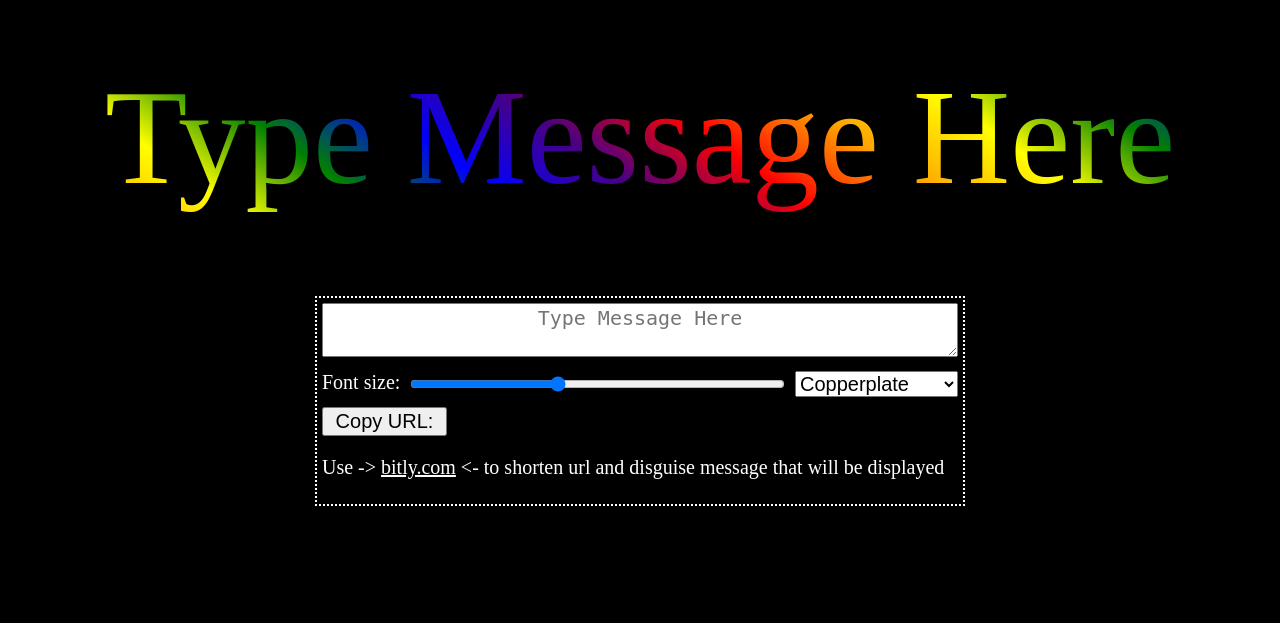
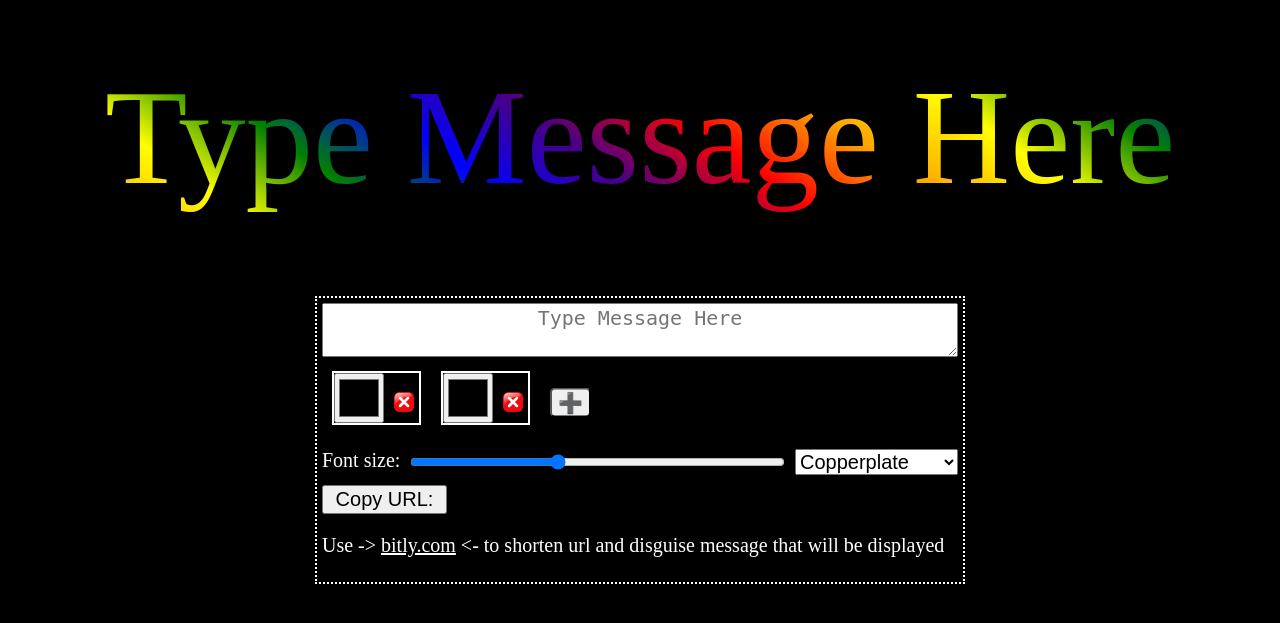
Before and after one commit to Joe11000/rainbow-text, a PHP site: page /index.html in a window 1280 px wide. Shown: the top 623 px of the page. Run offline with PHP 8.4, Linux system fonts and the light colour scheme.

Commit message:
transfered css to scss, and added color inputs on screen

```diff
--- a/index.css
+++ b/index.css
@@ -1,66 +1,49 @@
 @font-face {
   font-family: 'bioshock';
-    src: url('fonts/bioshock.ttf');
-  }
+  src: url("fonts/bioshock.ttf"); }
 @font-face {
   font-family: 'angel';
-    src: url('fonts/angel.otf');
-  }
+  src: url("fonts/angel.otf"); }
 @font-face {
   font-family: 'billion_stars';
-    src: url('fonts/billion_stars.ttf');
-  }
+  src: url("fonts/billion_stars.ttf"); }
 @font-face {
   font-family: 'billy_argel';
-    src: url('fonts/billy_argel.otf');
-  }
+  src: url("fonts/billy_argel.otf"); }
 @font-face {
   font-family: 'collegiateHeavyOutline.ttf';
-    src: url('fonts/collegiateHeavyOutline.ttf.tff');
-  }
+  src: url("fonts/collegiateHeavyOutline.ttf.tff"); }
 @font-face {
   font-family: 'cookie_monster';
-    src: url('fonts/cookie_monster.ttf');
-  }
+  src: url("fonts/cookie_monster.ttf"); }
 @font-face {
   font-family: 'diploma';
-    src: url('fonts/diploma.ttf');
-  }
+  src: url("fonts/diploma.ttf"); }
 @font-face {
   font-family: 'disney';
-    src: url('fonts/disney.ttf');
-  }
+  src: url("fonts/disney.ttf"); }
 @font-face {
   font-family: 'mothman';
-    src: url('fonts/mothman.ttf');
-  }
+  src: url("fonts/mothman.ttf"); }
 @font-face {
   font-family: 'mardian';
-    src: url('fonts/mardian.ttf');
-  }
+  src: url("fonts/mardian.ttf"); }
 @font-face {
   font-family: 'mrb';
-    src: url('fonts/mrb.ttf');
-  }
+  src: url("fonts/mrb.ttf"); }
 @font-face {
   font-family: 'respective';
-    src: url('fonts/respective.ttf');
-  }
+  src: url("fonts/respective.ttf"); }
 @font-face {
   font-family: 'sport';
-    src: url('fonts/sport.ttf');
-  }
+  src: url("fonts/sport.ttf"); }
 @font-face {
   font-family: 'xiomara_script';
-    src: url('fonts/xiomara_script.ttf');
-  }
-
-  body{
-    background: black;
-  }
-  body *{
-    box-sizing: border-box;
-  }
+  src: url("fonts/xiomara_script.ttf"); }
+body {
+  background: black; }
+  body * {
+    box-sizing: border-box; }
 
 #controls {
   border: 2px dotted white;
@@ -68,62 +51,72 @@
   max-width: 650px;
   margin: 20px auto;
   overflow: hidden;
-    padding: 5px;
-  }
-
-  #controls textarea{
+  padding: 5px; }
+  #controls * {
+    font-size: 20px; }
+  #controls *:not(textarea):not(select) {
+    color: white; }
+  #controls textarea {
     width: 100%;
-    text-align: center;
-  }
-
-  #controls *{
-    font-size: 20px;
-  }
-
+    text-align: center; }
+  #controls .color-selector-wrapper {
+    width: 100%;
+    margin: 10px;
+    overflow-x: scroll;
+    display: inline-block; }
+    #controls .color-selector-wrapper .color-selector {
+      display: inline-block;
+      border: 2px solid white; }
+      #controls .color-selector-wrapper .color-selector:not(:first-of-type) {
+        margin-left: 15px; }
+      #controls .color-selector-wrapper .color-selector:last-of-type {
+        border: 0px solid black; }
+      #controls .color-selector-wrapper .color-selector* {
+        display: inline-block; }
+      #controls .color-selector-wrapper .color-selector .input-color {
+        height: 50px;
+        width: 50px; }
+      #controls .color-selector-wrapper .color-selector .delete-color-link {
+        width: 40px;
+        height: 20px;
+        padding: 5px; }
+        #controls .color-selector-wrapper .color-selector .delete-color-link img {
+          position: relative;
+          top: 50%;
+          transform: translateY(-25%); }
+      #controls .color-selector-wrapper .color-selector .add-color-button {
+        border-radius: 5px;
+        position: relative;
+        top: 50%;
+        transform: translateY(-25%); }
   #controls #output-html-wrapper {
     display: flex;
-    align-items: stretch;
-  }
-
-  #controls #output-html-wrapper #button-wrapper{
+    align-items: stretch; }
+    #controls #output-html-wrapper #button-wrapper {
       min-width: 125px;
-    margin-right: 5px;
-  }
-
-  #controls #output-html-wrapper button{
+      margin-right: 5px; }
+    #controls #output-html-wrapper button {
       width: 100%;
       height: 100%;
-    color: black;
-  }
+      color: black; }
     #controls #output-html-wrapper p {
       margin: 0 auto;
+      flex: 1; }
+  #controls #font-styles-wrapper {
+    display: flex;
+    margin: 10px auto; }
+    #controls #font-styles-wrapper #font-size-range-wrapper {
       flex: 1;
-  }
+      display: flex; }
+      #controls #font-styles-wrapper #font-size-range-wrapper input[type='range'] {
+        flex: 1;
+        margin: 0 10px; }
 
-  #controls *:not(textarea):not(select) {
-    color: white;
-  }
-
-  #colorful-text{
-    text-align: center;
-  }
-
-  #colorful-text pre{
+#colorful-text {
+  text-align: center; }
+  #colorful-text pre {
     font-size: 135px;
     margin: 20px auto 40px;
-    line-height: 1.75em;
-  }
+    line-height: 1.75em; }
 
-#controls #font-styles-wrapper{
-  display: flex;
-  margin: 10px auto;
-}
-
-#controls #font-styles-wrapper #font-size-range-wrapper{
-  flex: 1;
-  display: flex;
-}
-#controls #font-styles-wrapper #font-size-range-wrapper input[type='range']{
-  flex: 1;
-  margin: 0 10px;
-}
+/*# sourceMappingURL=index.css.map */
--- a/index.html
+++ b/index.html
@@ -1,7 +1,7 @@
 <!DOCTYPE html>
 <html>
 <head>
-  <link rel="stylesheet" type="text/css" href="index_min.css">
+  <link rel="stylesheet" type="text/css" href="index.css">
   <script src="third_party_library/clipboard.min.js"></script>
 </head>
 <body>
@@ -11,6 +11,31 @@
 
   <div data-id='controls' id='controls'>
     <textarea focus placeholder='Type Message Here'></textarea>
+
+
+
+
+      <div class='color-selector-wrapper'>
+        <div class="color-selector">
+          <input type='color' class='input-color' value=''/>
+          <a href='#' class='delete-color-link' data-class='delete-color' >
+            <img src="delete.png" width='20px'>
+          </a>
+        </div>
+        <div class="color-selector">
+          <input type='color' class='input-color' value=''/>
+          <a href='#' class='delete-color-link' data-class='delete-color' >
+            <img src="delete.png" width='20px'>
+          </a>
+        </div>
+        <div class="color-selector">
+          <button class='add-color-button' data-id='add-color-button'/>&#10133;</button>
+        </div>
+      </div>
+
+
+
+
 
     <div id='font-styles-wrapper'>
       <div id='font-size-range-wrapper'>
--- /dev/null
+++ b/index.scss
@@ -0,0 +1,187 @@
+  @font-face {
+    font-family: 'bioshock';
+    src: url('fonts/bioshock.ttf');
+  }
+  @font-face {
+    font-family: 'angel';
+    src: url('fonts/angel.otf');
+  }
+  @font-face {
+    font-family: 'billion_stars';
+    src: url('fonts/billion_stars.ttf');
+  }
+  @font-face {
+    font-family: 'billy_argel';
+    src: url('fonts/billy_argel.otf');
+  }
+  @font-face {
+    font-family: 'collegiateHeavyOutline.ttf';
+    src: url('fonts/collegiateHeavyOutline.ttf.tff');
+  }
+  @font-face {
+    font-family: 'cookie_monster';
+    src: url('fonts/cookie_monster.ttf');
+  }
+  @font-face {
+    font-family: 'diploma';
+    src: url('fonts/diploma.ttf');
+  }
+  @font-face {
+    font-family: 'disney';
+    src: url('fonts/disney.ttf');
+  }
+  @font-face {
+    font-family: 'mothman';
+    src: url('fonts/mothman.ttf');
+  }
+  @font-face {
+    font-family: 'mardian';
+    src: url('fonts/mardian.ttf');
+  }
+  @font-face {
+    font-family: 'mrb';
+    src: url('fonts/mrb.ttf');
+  }
+  @font-face {
+    font-family: 'respective';
+    src: url('fonts/respective.ttf');
+  }
+  @font-face {
+    font-family: 'sport';
+    src: url('fonts/sport.ttf');
+  }
+  @font-face {
+    font-family: 'xiomara_script';
+    src: url('fonts/xiomara_script.ttf');
+  }
+
+  body {
+    background: black;
+
+    * {
+      box-sizing: border-box;
+    }
+  }
+
+  #controls {
+    border: 2px dotted white;
+    display: none;
+    max-width: 650px;
+    margin: 20px auto;
+    overflow: hidden;
+    padding: 5px;
+
+    * {
+      font-size: 20px;
+    }
+
+    *:not(textarea):not(select) {
+      color: white;
+    }
+
+    textarea {
+      width: 100%;
+      text-align: center;
+    }
+
+    .color-selector-wrapper {
+      width: 100%;
+      // height: 50px;
+      margin: 10px;
+      overflow-x: scroll;
+      display: inline-block;
+
+      .color-selector {
+        display: inline-block;
+        border: 2px solid white;
+
+        &:not(:first-of-type) {
+          margin-left: 15px;
+        }
+
+        &:last-of-type {
+          border: 0px solid black;
+
+        }
+
+        &* {
+          display: inline-block;
+        }
+
+        .input-color {
+          height: 50px;
+          width: 50px;
+        }
+        .delete-color-link {
+          width: 40px;
+          height: 20px;
+          padding: 5px;
+          // vertical-align: middle;
+
+          img{
+            position: relative;
+            top: 50%;
+            transform: translateY(-25%);
+
+          }
+        }
+
+        .add-color-button {
+          border-radius: 5px;
+          position: relative;
+          top: 50%;
+          transform: translateY(-25%);
+
+        }
+      }
+    }
+
+
+
+    #output-html-wrapper {
+      display: flex;
+      align-items: stretch;
+
+      #button-wrapper{
+        min-width: 125px;
+        margin-right: 5px;
+      }
+
+      button{
+        width: 100%;
+        height: 100%;
+        color: black;
+      }
+
+      p {
+        margin: 0 auto;
+        flex: 1;
+      }
+    }
+
+    #font-styles-wrapper{
+      display: flex;
+      margin: 10px auto;
+
+
+      #font-size-range-wrapper{
+        flex: 1;
+        display: flex;
+
+        input[type='range']{
+          flex: 1;
+          margin: 0 10px;
+        }
+      }
+    }
+  }
+
+  #colorful-text{
+    text-align: center;
+
+    pre {
+      font-size: 135px;
+      margin: 20px auto 40px;
+      line-height: 1.75em;
+    }
+  }
```
Also changed, not shown: delete.png (added), 1 other file. Lines whose indentation alone changed are shown as unchanged.
